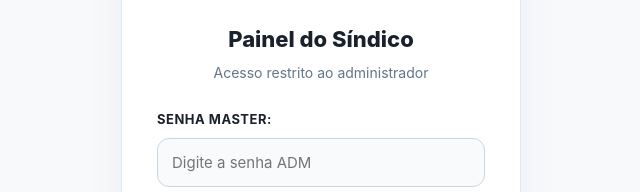
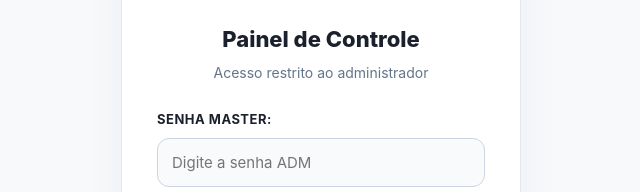
Before and after one commit to kapplancontrole-max/Consumo.RFID.Quinta, a plain HTML site: page index.html in a window 1280 px wide. Shown: the part 286-478 px from the top of the page, 319-959 px from the left. Drawn offline with Linux system fonts and the light colour scheme.

Commit message:
Update index.html

```diff
--- a/index.html
+++ b/index.html
@@ -246,7 +246,7 @@
     <div style="margin-bottom: 25px;">
         <img src="logo.png" alt="Logo" style="max-width: 250px; height: auto; object-fit: contain;">
     </div>
-    <h3>Painel do Síndico</h3>
+    <h3>Painel de Controle</h3>
     <p style="color: var(--text-secondary); font-size: 14px; margin-bottom: 25px;">Acesso restrito ao administrador</p>
     <form onsubmit="autenticarAdmin(event)">
         <label>Senha Master:</label>
```
